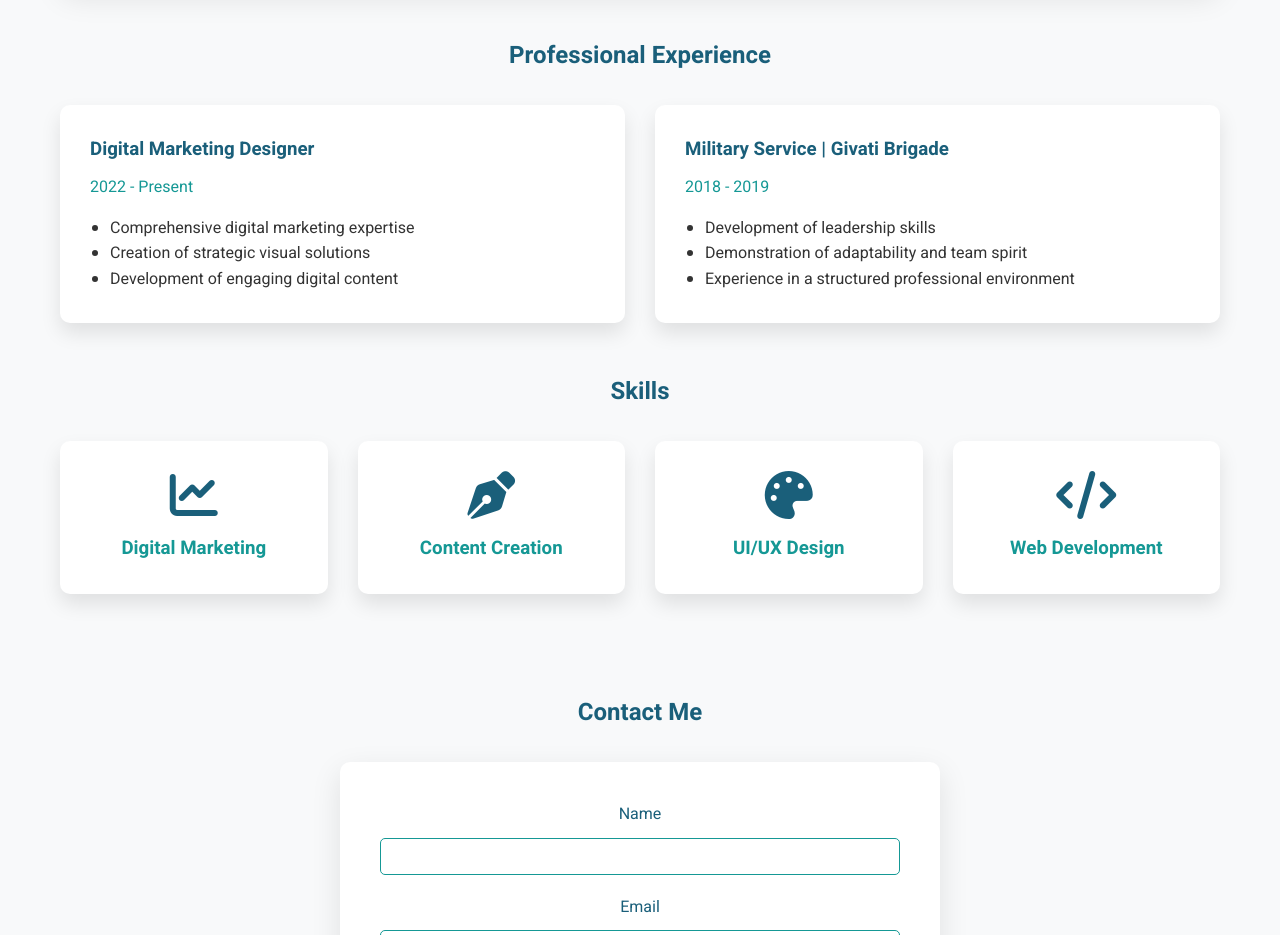
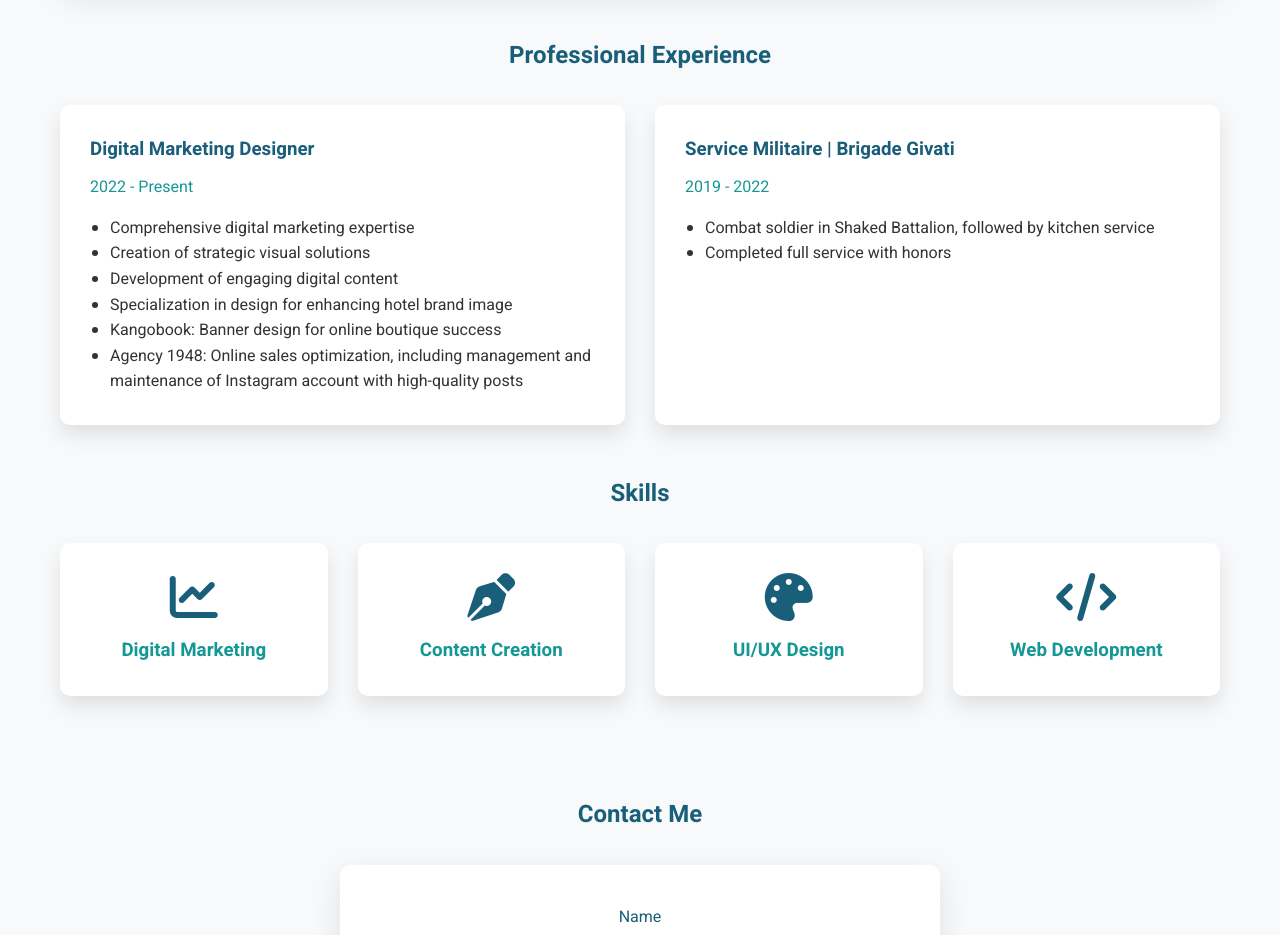
Before and after one commit to Sy2force/Portfolio---shay, a plain HTML site: page C.V/indexCV.html in a window 1280 px wide. Shown: the part 1020-1955 px from the top of the page. Drawn offline with Linux system fonts and the light colour scheme.

Commit message:
Mise a jour du portfolio

```diff
--- a/C.V/indexCV.html
+++ b/C.V/indexCV.html
@@ -95,16 +95,21 @@
           <li>Comprehensive digital marketing expertise</li>
           <li>Creation of strategic visual solutions</li>
           <li>Development of engaging digital content</li>
+          <li>Specialization in design for enhancing hotel brand image</li>
+          <li>Kangobook: Banner design for online boutique success</li>
+          <li>Agency 1948: Online sales optimization, including management and
+            maintenance
+            of Instagram account with high-quality posts</li>
         </ul>
       </div>
 
       <div class="experience-card">
-        <h3>Military Service | Givati Brigade</h3>
-        <p class="date">2018 - 2019</p>
+        <h3>Service Militaire | Brigade Givati</h3>
+        <p class="date">2019 - 2022</p>
         <ul>
-          <li>Development of leadership skills</li>
-          <li>Demonstration of adaptability and team spirit</li>
-          <li>Experience in a structured professional environment</li>
+          <li>Combat soldier in Shaked Battalion, followed by kitchen service
+          </li>
+          <li>Completed full service with honors</li>
         </ul>
       </div>
     </div>
```
Also changed, not shown: project 1/option1.html (+1 -1 lines), project 2/option.html (+1 -1 lines), project 4/option4.html (+1 -1 lines), 4 other files.
